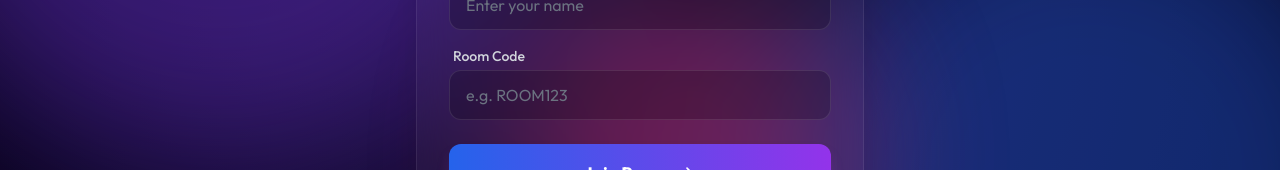
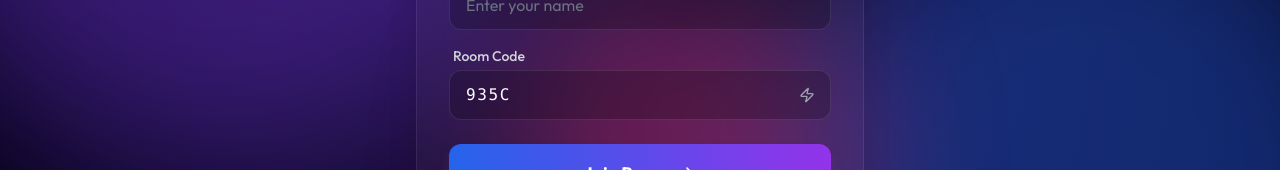
Before and after one commit to Haadesx/SenderX, a React app in the folder frontend/: page / in a window 1280 px wide. Shown: the part 373-543 px from the top of the page. Built offline with nearby package versions, Linux system fonts and the light colour scheme; no server answers; the HTML template or start-up script is replaced by a standard one.

Commit message:
Restore random room code generation

```diff
--- a/frontend/src/components/WelcomeScreen.jsx
+++ b/frontend/src/components/WelcomeScreen.jsx
@@ -4,7 +4,11 @@ import { ArrowRight, Zap, Shield, Globe } from 'lucide-react';
 
 export function WelcomeScreen({ onJoin }) {
     const [nickname, setNickname] = useState(localStorage.getItem('nickname') || '');
-    const [room, setRoom] = useState('');
+    const [room, setRoom] = useState(generateRoomCode());
+
+    function generateRoomCode() {
+        return Math.random().toString(36).substring(2, 6).toUpperCase();
+    }
 
     const handleSubmit = (e) => {
         e.preventDefault();
@@ -55,14 +59,24 @@ export function WelcomeScreen({ onJoin }) {
                         </div>
                         <div>
                             <label className="block text-sm font-medium text-gray-300 mb-1 ml-1">Room Code</label>
+                            <div className="relative">
                                 <input
                                     type="text"
                                     value={room}
-                                onChange={(e) => setRoom(e.target.value)}
-                                className="w-full px-4 py-3 rounded-xl glass-input placeholder-gray-500 focus:ring-2 focus:ring-purple-500/50"
+                                    onChange={(e) => setRoom(e.target.value.toUpperCase())}
+                                    className="w-full px-4 py-3 rounded-xl glass-input placeholder-gray-500 focus:ring-2 focus:ring-purple-500/50 uppercase tracking-widest font-mono"
                                     placeholder="e.g. ROOM123"
                                     required
                                 />
+                                <button
+                                    type="button"
+                                    onClick={() => setRoom(generateRoomCode())}
+                                    className="absolute right-2 top-1/2 -translate-y-1/2 p-2 text-gray-400 hover:text-white transition-colors"
+                                    title="Generate Random Code"
+                                >
+                                    <Zap className="w-4 h-4" />
+                                </button>
+                            </div>
                         </div>
                     </div>
 
```
Lines whose indentation alone changed are shown as unchanged.
